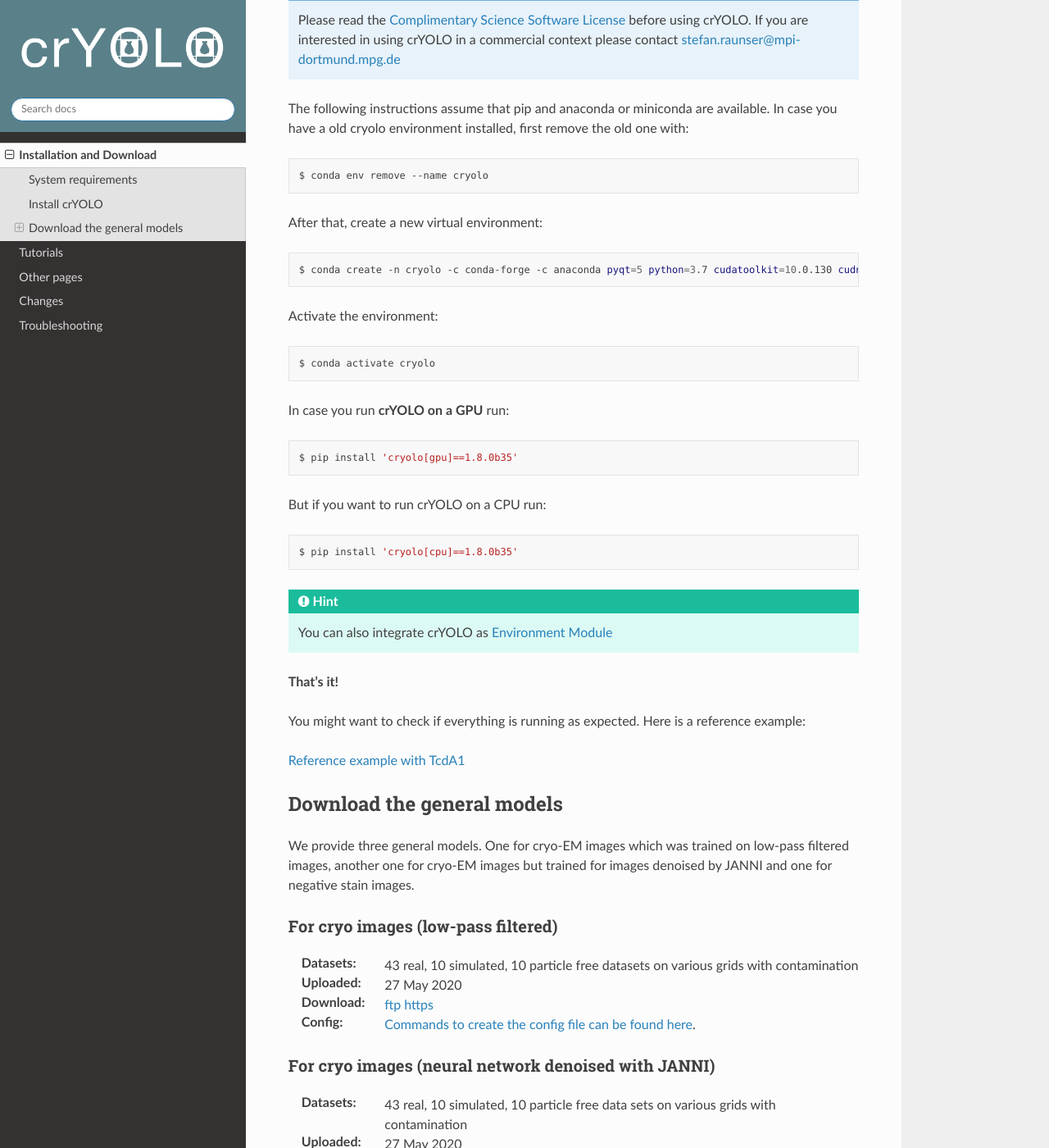
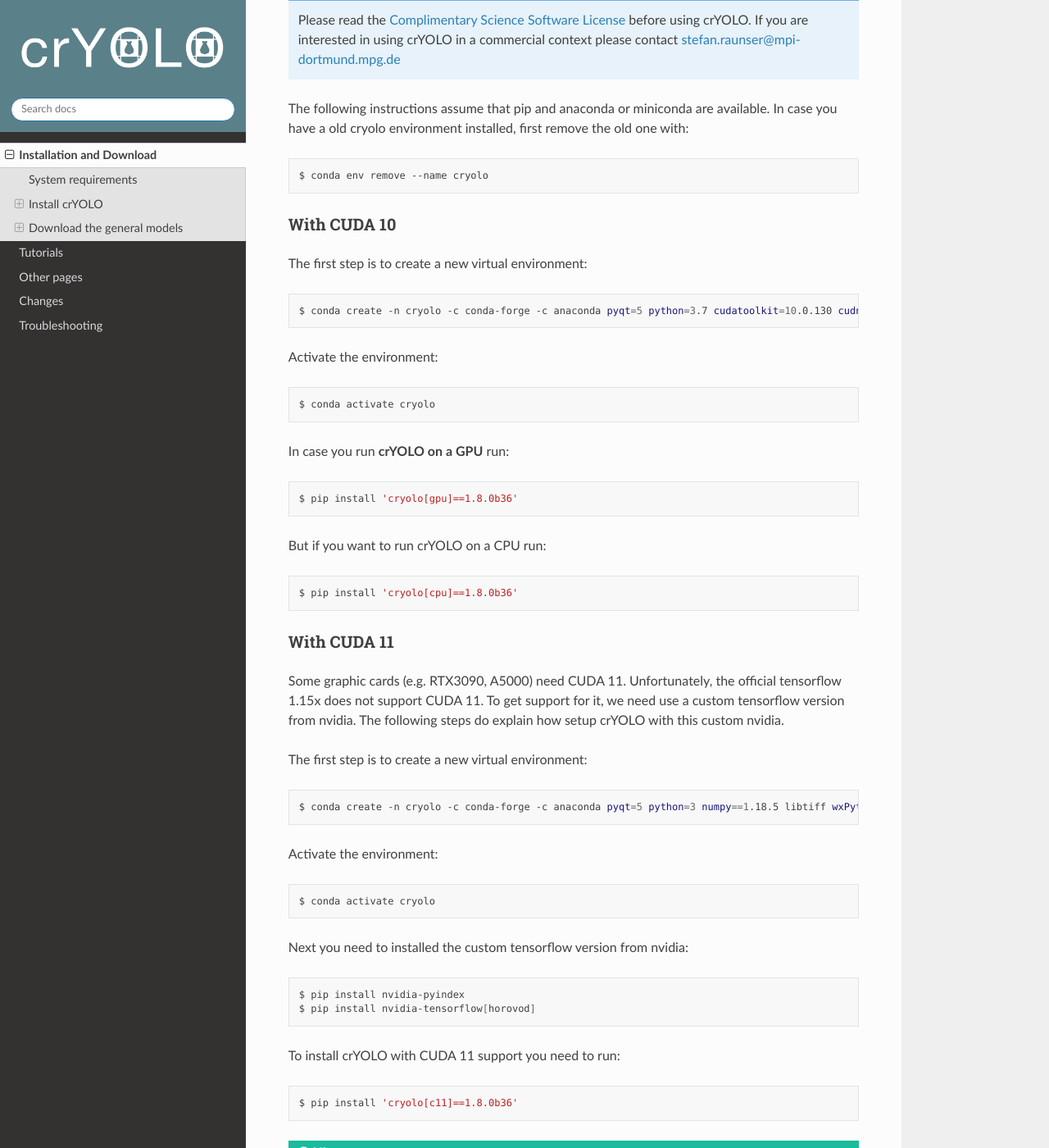
Before and after one commit to MPI-Dortmund/cryolo, a Sphinx documentation site: the page built from source/installation.rst, in a window 1280 px wide and 1400 px high, scrolled down 828 px. Shown: the whole window at 82% size. Built offline with Sphinx 7.4.7 and the Read the Docs theme 2.0.0, drawn with Linux system fonts in a browser that asks for light colours; some of the changed text lies outside the part shown.

Commit message:
add cuda 11 instructions

```diff
--- a/source/installation.rst
+++ b/source/installation.rst
@@ -40,7 +40,10 @@ have a old cryolo environment installed, first remove the old one with:
 
     conda env remove --name cryolo
 
-After that, create a new virtual environment:
+With CUDA 10
+""""""""""""
+
+The first step is to create a new virtual environment:
 
 .. prompt:: bash $
 
@@ -56,13 +59,45 @@ In case you run **crYOLO on a GPU** run:
 
 .. prompt:: bash $
 
-    pip install 'cryolo[gpu]==1.8.0b35'
+    pip install 'cryolo[gpu]==1.8.0b36'
 
 But if you want to run crYOLO on a CPU run:
 
 .. prompt:: bash $
 
-    pip install 'cryolo[cpu]==1.8.0b35'
+    pip install 'cryolo[cpu]==1.8.0b36'
+
+
+With CUDA 11
+""""""""""""
+Some graphic cards (e.g. RTX3090, A5000) need CUDA 11. Unfortunately, the official tensorflow 1.15x does
+not support CUDA 11. To get support for it, we need use a custom tensorflow version from nvidia. The following
+steps do explain how setup crYOLO with this custom nvidia.
+
+The first step is to create a new virtual environment:
+
+.. prompt:: bash $
+
+    conda create -n cryolo -c conda-forge -c anaconda pyqt=5 python=3 numpy==1.18.5 libtiff wxPython=4.1.1
+
+Activate the environment:
+
+.. prompt:: bash $
+
+    conda activate cryolo
+
+Next you need to installed the custom tensorflow version from nvidia:
+
+.. prompt:: bash $
+
+    pip install nvidia-pyindex
+    pip install nvidia-tensorflow[horovod]
+
+To install crYOLO with CUDA 11 support you need to run:
+
+.. prompt:: bash $
+
+    pip install 'cryolo[c11]==1.8.0b36'
 
 .. hint::
     You can also integrate crYOLO as :ref:`Environment Module <cryolo-module-label>`
```
Also changed, not shown: other parts of source/installation.rst (+1 -1 lines).
